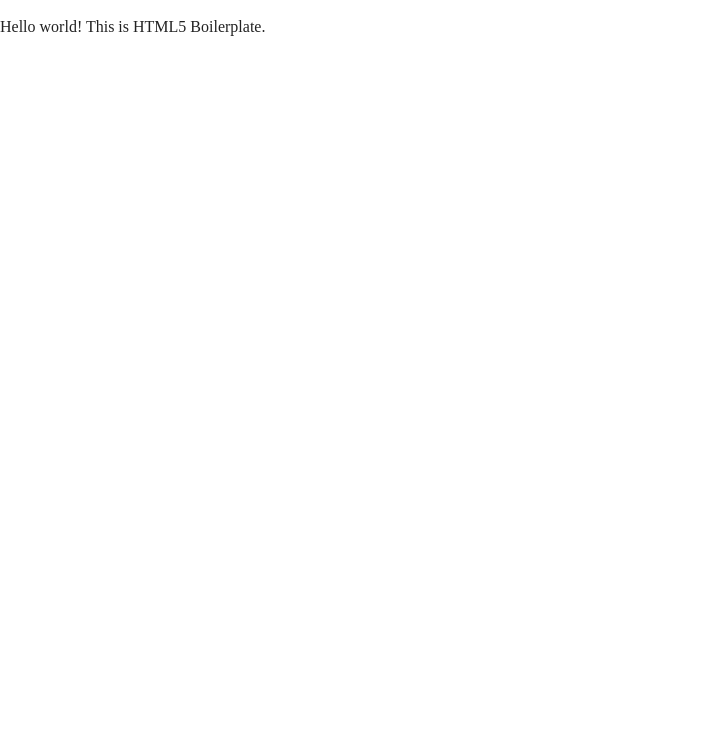
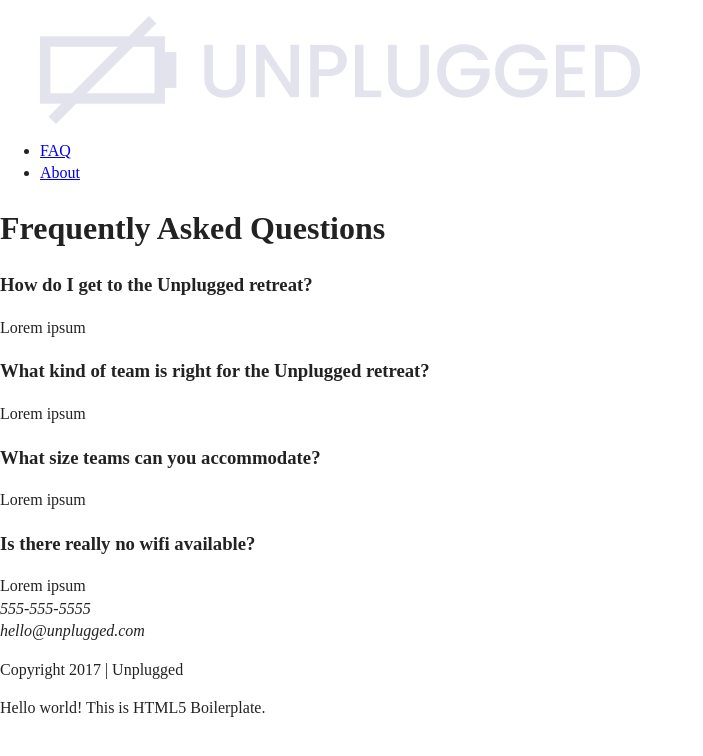
Before and after one commit to gerardguydavis/Unplugged, a website: page FAQ/index.html in a window 1280 px wide. Shown: the whole page, without its empty margins (0-703 px from the left). Drawn offline with Linux system fonts and the light colour scheme; files whose address does not match are found by name.

Commit message:
Updated FAQs

```diff
--- a/FAQ/index.html
+++ b/FAQ/index.html
@@ -23,7 +23,82 @@
 </head>
 
 <body>
+  <header>
+    <div class="content-wrapper">
 
+      <figure>
+        <a href="#"><img src="img/unpluggedlogo.png" alt="unplugged logo"></a>
+      </figure>
+      <div class="header-divider"></div>
+
+      <nav>
+        <ul>
+          <li><a href="faq/index.html" target="_blank">FAQ</a></li>
+          <li><a href="about/index.html" target="_blank">About</a></li>
+        </ul>
+      </nav>
+    </div>
+  </header>
+
+  <main>
+    <section class="FAQs">
+      <div class="section-wrapper">
+        <div class="FAQ-content">
+          <h1>Frequently Asked Questions</h1>
+          <article>
+            <p class="question">
+              <h3>How do I get to the Unplugged retreat?</h3>
+              Lorem ipsum
+            </p>
+          </article>
+          <article>
+            <p class="question">
+              <h3>What kind of team is right for the Unplugged retreat?</h3>
+              Lorem ipsum
+            </p>
+          </article>
+          <article>
+            <p class="question">
+              <h3>What size teams can you accommodate?</h3>
+              Lorem ipsum
+            </p>
+          </article>
+          <article>
+            <p class="question">
+              <h3>Is there really no wifi available?</h3>
+              Lorem ipsum
+          </article>
+        </div>
+      </div>
+    </section>
+  </main>
+
+  <footer>
+    <div class="content-wrapper">
+      <div class="footer-content">
+        <address>
+          555-555-5555<br>
+          hello@unplugged.com
+        </address>
+        <div class="social">
+          <div class="social-icons">
+            <p>
+              <a href="https://www.facebook.com/yoursite" target="_blank"></a>
+            </p>
+            <p>
+              <a href="https://twitter.com/yoursite" target="_blank"></a>
+            </p>
+            <p>
+              <a href="https://www.instagram.com/yoursite" target="_blank"></a>
+            </p>
+          </div>
+        </div>
+      </div>
+    </div>
+    <div class="copyright">
+      <p>Copyright 2017 | Unplugged</p>
+    </div>
+  </footer>
   <!-- Add your site or application content here -->
   <p>Hello world! This is HTML5 Boilerplate.</p>
   <script src="../js/vendor/modernizr-3.11.2.min.js"></script>
```
